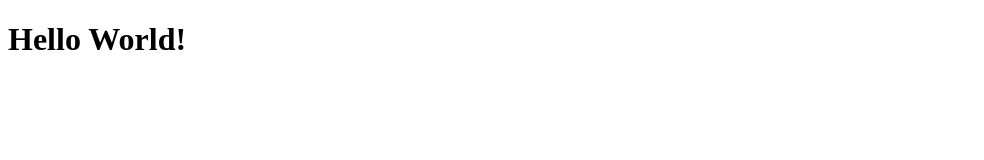
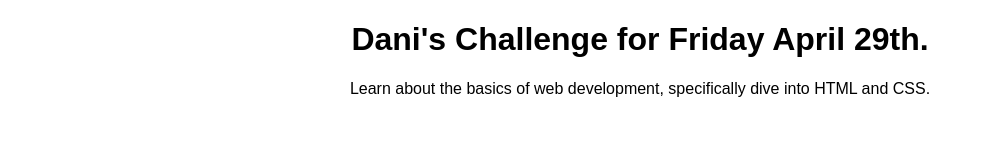
Before and after one commit to daniuboa/100_Days_Of_Code_Web_Development, a plain HTML site: page Day_1/index.html in a window 1280 px wide. Shown: the whole page, without its empty margins (0-984 px from the left). Drawn offline with Linux system fonts and the light colour scheme.

Commit message:
Exploring HTML basics

```diff
--- a/Day_1/index.html
+++ b/Day_1/index.html
@@ -8,6 +8,12 @@
   </head>
   <body>
     <!-- Display "Hello World!" -->
-    <h1>Hello World!</h1>
+    <h1 style="font-family: sans-serif; text-align: center">
+      Dani's Challenge for Friday April 29th.
+    </h1>
+    <p style="font-family: sans-serif; text-align: center">
+      Learn about the basics of web development, specifically dive into HTML and
+      CSS.
+    </p>
   </body>
 </html>
```
